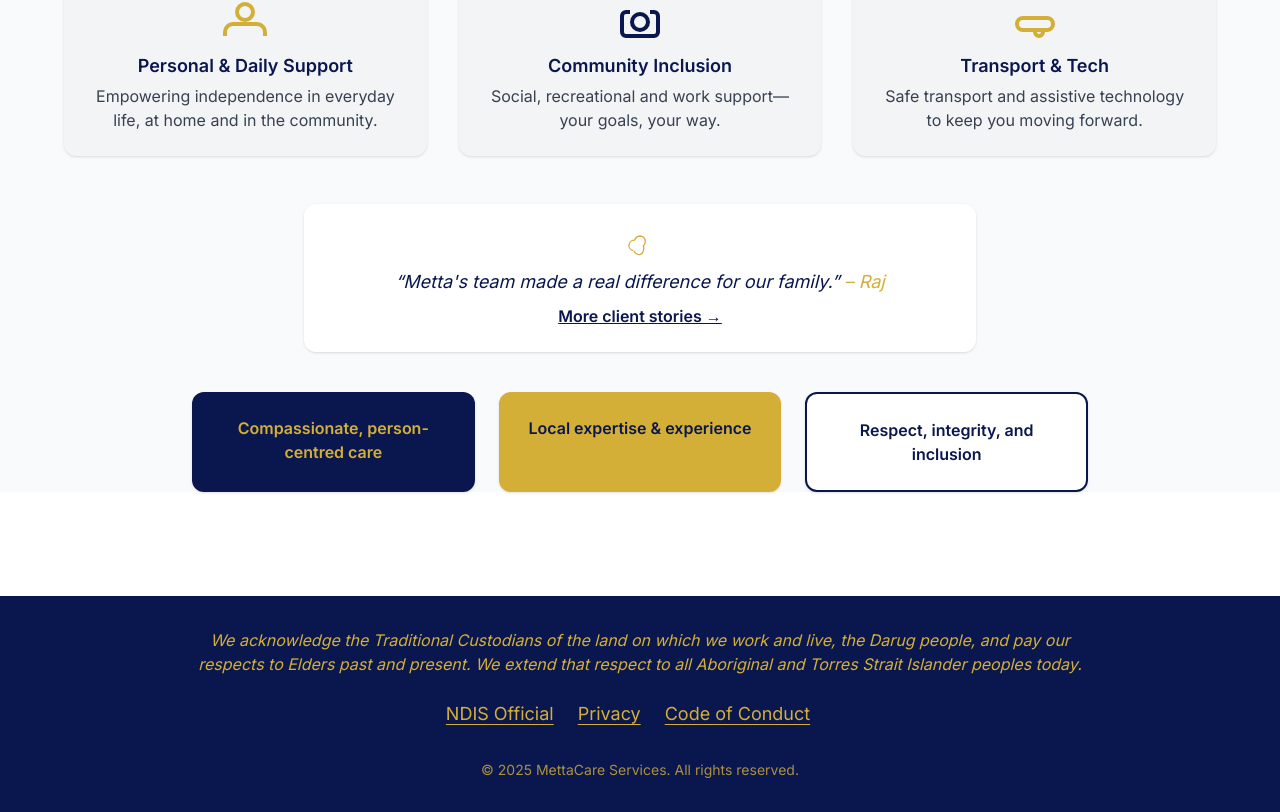
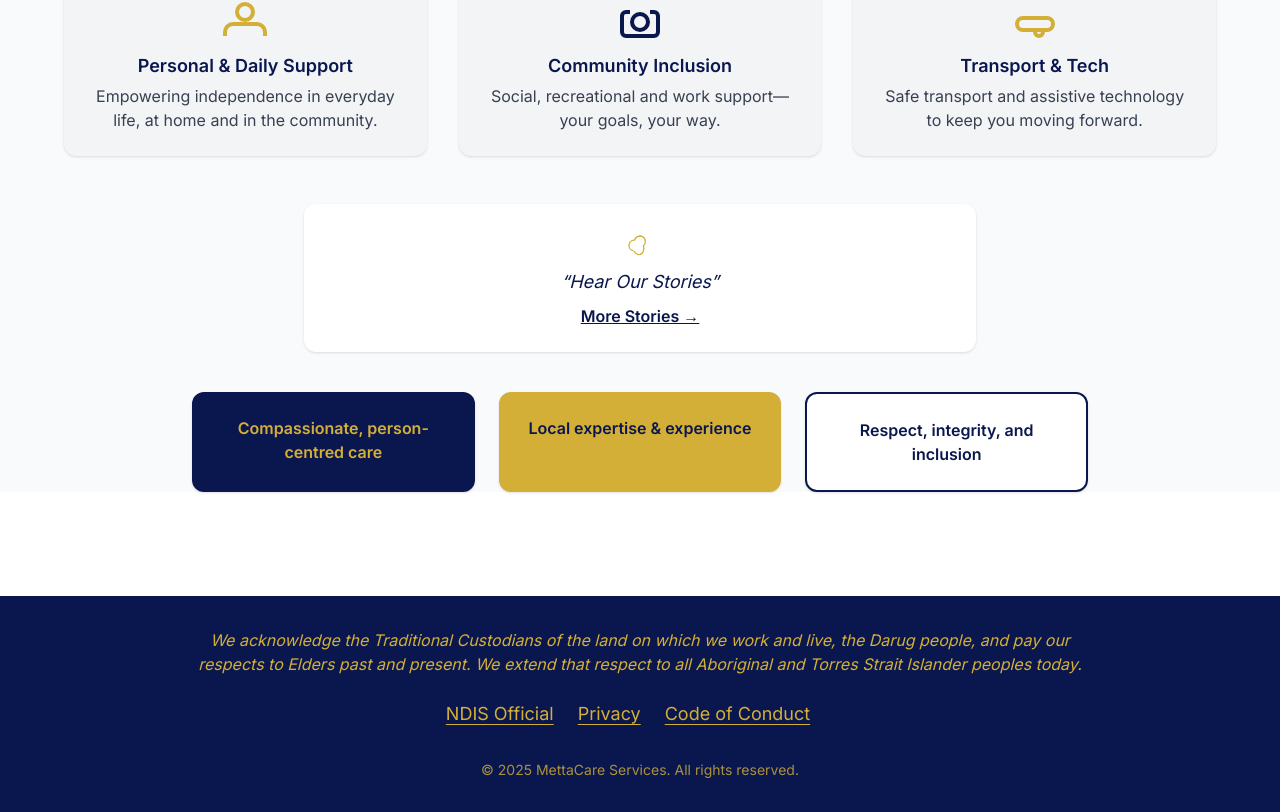
Before and after one commit to gautamanuj/mettacare, a React (Create React App) app in the folder client/: page / in a window 1280 px wide. Shown: the part 1216-2028 px from the top of the page. Built offline with nearby package versions, Linux system fonts and the light colour scheme.

Commit message:
update v8

```diff
--- a/client/src/pages/Home.jsx
+++ b/client/src/pages/Home.jsx
@@ -76,10 +76,10 @@ export default function Home() {
             <path d="M7 17a4 4 0 01.88-7.93A5 5 0 0112 6c2.21 0 4 1.79 4 4 0 1.38-.56 2.63-1.47 3.54A4.992 4.992 0 0112 20a4.992 4.992 0 01-4.53-2.79"/>
           </svg>
           <div className="italic text-navy text-lg mb-2 text-center">
-            “Metta's team made a real difference for our family.” <span className="text-gold">– Raj</span>
+            “Hear Our Stories” <span className="text-gold"> </span>
           </div>
           <Link to="/testimonials" className="text-navy underline font-semibold hover:text-gold transition text-base">
-            More client stories &rarr;
+            More Stories &rarr;
           </Link>
         </div>
       </div>
```
